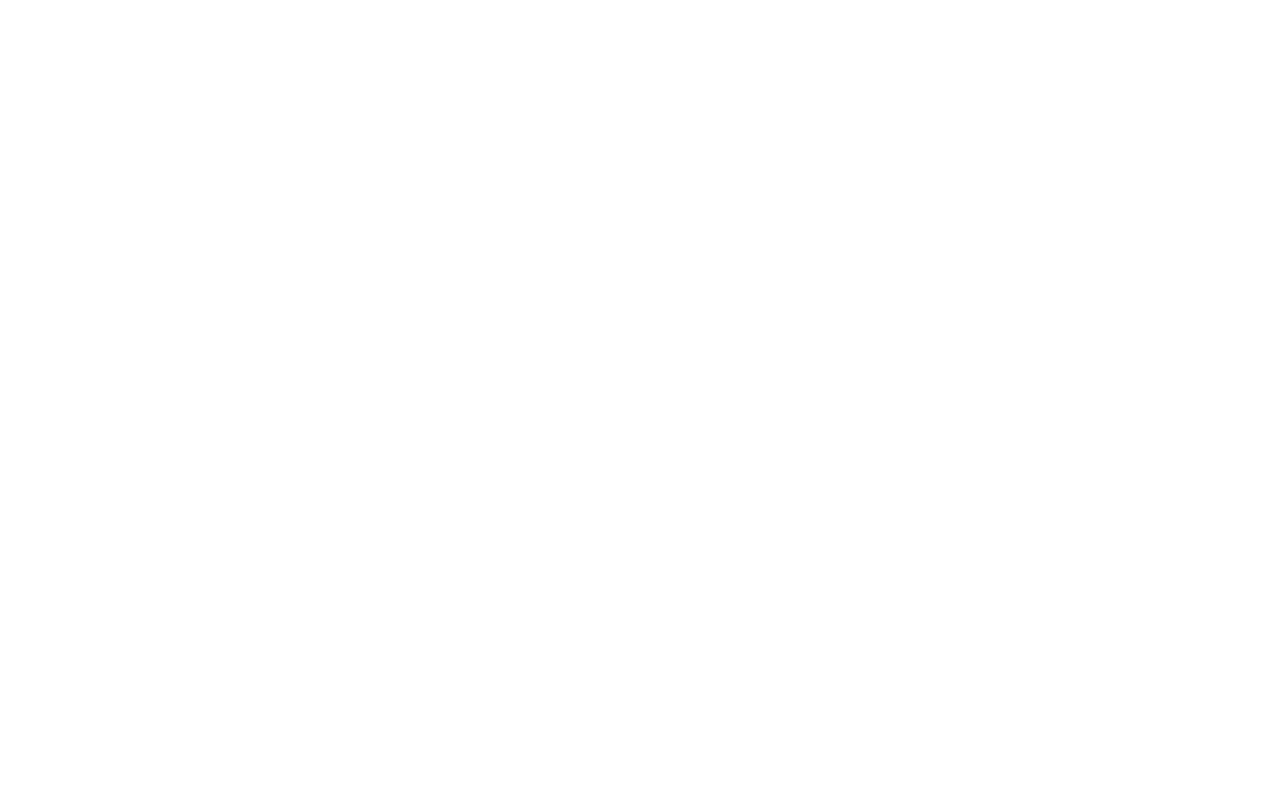
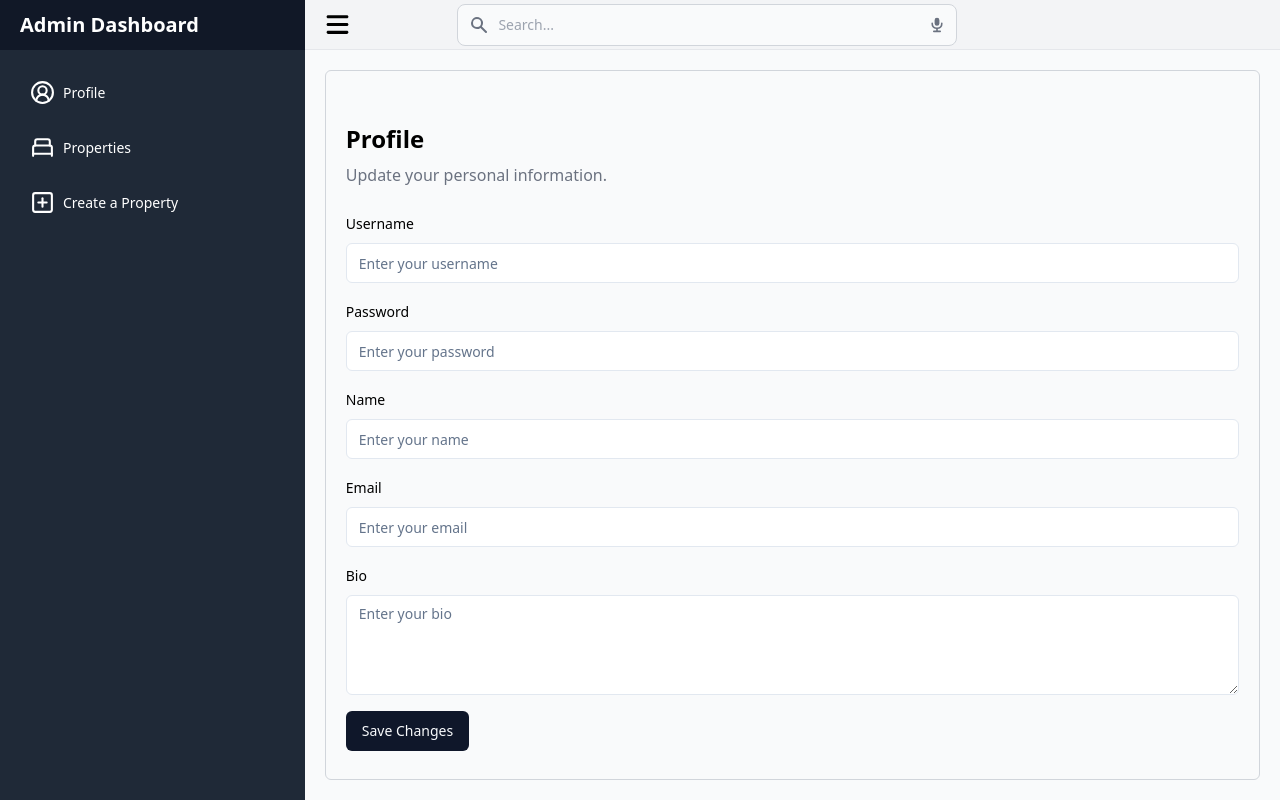
Before and after one commit to AnisRasoul/DZEstate, a Vue app: page /home in a window 1280 px wide. Before the commit this address had no page. Built offline with nearby package versions, Linux system fonts and the light colour scheme.

Commit message:
added dashboard

```diff
--- a/package.json
+++ b/package.json
@@ -22,9 +22,11 @@
     "radix-vue": "^1.7.1",
     "tailwind-merge": "^2.3.0",
     "tailwindcss-animate": "^1.0.7",
+    "vee-validate": "^4.12.6",
     "vue": "^3.4.21",
     "vue-router": "^4.3.0",
-    "vuex": "^4.1.0"
+    "vuex": "^4.1.0",
+    "zod": "^3.23.5"
   },
   "devDependencies": {
     "@types/node": "^20.12.7",
--- a/src/components/Footing.vue
+++ b/src/components/Footing.vue
@@ -1,9 +1,9 @@
 <template>
   <div class="md:grid md:grid-cols-3 py-10 mx-32">
-          <router-link to=""> <div class="flex items-center justify-center py-5">
+    <router-link to=""> <div class="flex items-center justify-center py-5">
     <img src="../assets/hero/logo.svg" class="h-50">
    <h1 class="text-4xl font-extrabold">DZEstate</h1> </div></router-link>
-  <div class="md:block flex space-x-10">
+  <div class="flex space-x-10">
 
     <div class="flex flex-col md:items-center space-y-6 md:text-xl md:my-5 border-r border-l">
       <a href="#" class="hover:font-bold  hover:text-primary border-b  ">Take a tour</a>
--- /dev/null
+++ b/src/components/ui/label/Label.vue
@@ -0,0 +1,32 @@
+<script setup>
+import { computed } from "vue";
+import { Label } from "radix-vue";
+import { cn } from "@/lib/utils";
+
+const props = defineProps({
+  for: { type: String, required: false },
+  asChild: { type: Boolean, required: false },
+  as: { type: null, required: false },
+  class: { type: null, required: false },
+});
+
+const delegatedProps = computed(() => {
+  const { class: _, ...delegated } = props;
+
+  return delegated;
+});
+</script>
+
+<template>
+  <Label
+    v-bind="delegatedProps"
+    :class="
+      cn(
+        'text-sm font-medium leading-none peer-disabled:cursor-not-allowed peer-disabled:opacity-70',
+        props.class
+      )
+    "
+  >
+    <slot />
+  </Label>
+</template>
--- /dev/null
+++ b/src/components/ui/label/index.js
@@ -0,0 +1 @@
+export { default as Label } from "./Label.vue";
--- /dev/null
+++ b/src/components/ui/textarea/Textarea.vue
@@ -0,0 +1,29 @@
+<script setup>
+import { useVModel } from "@vueuse/core";
+import { cn } from "@/lib/utils";
+
+const props = defineProps({
+  class: { type: null, required: false },
+  defaultValue: { type: [String, Number], required: false },
+  modelValue: { type: [String, Number], required: false },
+});
+
+const emits = defineEmits(["update:modelValue"]);
+
+const modelValue = useVModel(props, "modelValue", emits, {
+  passive: true,
+  defaultValue: props.defaultValue,
+});
+</script>
+
+<template>
+  <textarea
+    v-model="modelValue"
+    :class="
+      cn(
+        'flex min-h-20 w-full rounded-md border border-slate-200 bg-white px-3 py-2 text-sm ring-offset-white placeholder:text-slate-500 focus-visible:outline-none focus-visible:ring-2 focus-visible:ring-slate-950 focus-visible:ring-offset-2 disabled:cursor-not-allowed disabled:opacity-50 dark:border-slate-800 dark:bg-slate-950 dark:ring-offset-slate-950 dark:placeholder:text-slate-400 dark:focus-visible:ring-slate-300',
+        props.class
+      )
+    "
+  />
+</template>
--- /dev/null
+++ b/src/components/ui/textarea/index.js
@@ -0,0 +1 @@
+export { default as Textarea } from "./Textarea.vue";
--- a/src/router/index.js
+++ b/src/router/index.js
@@ -6,7 +6,7 @@ const router = createRouter({
 
     {
       path: '/',
-      name: 'home',
+      name: 'hero',
       component: () => import('../views/Home.vue')
     },
 
@@ -28,9 +28,27 @@ const router = createRouter({
       component: () => import('../views/Property.vue')
     },
     {
+      name: 'Dashboard',
       path: '/dashboard',
-      name: 'dashobard',
-      component: () => import('../views/Dashboard.vue')
+      component:()=> import('../views/Dashboard/Dashboard.vue'),
+      redirect: '/home',
+      children: [
+         {
+          name: 'home',
+          path: '/home',
+          component:()=> import ('../views/Dashboard/home.vue')
+        },
+        {
+          name: 'profile',
+          path: '/profile',
+          component:() => import('../views/Dashboard/profile.vue')
+        },
+        {
+          name: 'create',
+          path: '/create',
+          component:() => import('../views/Dashboard/create.vue')
+        }
+      ]
     },
   ]
 })
--- /dev/null
+++ b/src/views/Dashboard/Dashboard.vue
@@ -0,0 +1,98 @@
+<template>
+    <div class="w-screen h-screen flex">
+      <!-- Side bar -->
+      <div class="w-[400px] h-full bg-gray-200 text-white" v-show="showSide">
+        <div class="h-[50px] bg-gray-900 flex justify-start  items-center ">
+          <div class="px-[20px]">
+            <h3 class="font-bold text-xl">Admin Dashboard</h3>
+          </div>
+        </div>
+        <div class="h-[calc(100vh-50px)] bg-gray-800 py-[20px]">
+        <div class="flex flex-col justify-between h-full px-[20px] space-y-[10px]">
+          <div class="flex flex-col space-y-[10px]">
+            <!-- Loop through the sidebar links dynamically -->
+            <router-link
+              v-for="(link, index) in sidebarLinks"
+              :key="index"
+              :to="link.route"
+              class="inline-flex items-center py-[10px] px-[10px] w-full text-sm font-medium rounded-md border-gray-200 hover:bg-gray-300 hover:text-gray-800 transition duration-400 ease-in-out"
+            >
+              <component :is="link.icon" class="mr-2 w-[25px] h-[25px]" />
+              {{ link.label }}
+            </router-link>
+          </div>
+        </div>
+      </div>
+    </div>
+      <div class="w-full h-full bg-gray-400">
+        <div class="h-[50px] bg-gray-100 flex items-center shadow-sm px-[20px] w-full py-[10px] z-10 border-b ">
+          <!-- Hambuger menu -->
+          <div class="cursor-pointer w-[30px]" @click="toggleSideBar">
+            <svg xmlns="http://www.w3.org/2000/svg" viewBox="0 0 448 512" class=" w-[25px] h-[25px]">
+              <!--! Font Awesome Pro 6.2.0 by @fontawesome - https://fontawesome.com License - https://fontawesome.com/license (Commercial License) Copyright 2022 Fonticons, Inc. -->
+              <path d="M0 96C0 78.3 14.3 64 32 64H416c17.7 0 32 14.3 32 32s-14.3 32-32 32H32C14.3 128 0 113.7 0 96zM0 256c0-17.7 14.3-32 32-32H416c17.7 0 32 14.3 32 32s-14.3 32-32 32H32c-17.7 0-32-14.3-32-32zM448 416c0 17.7-14.3 32-32 32H32c-17.7 0-32-14.3-32-32s14.3-32 32-32H416c17.7 0 32 14.3 32 32z" />
+            </svg>
+          </div>
+
+          <div class="w-[calc(100%-30px)] flex">
+            <div class="w-[calc(100%-200px)] flex justify-center ">
+              <!-- Search bar -->
+              <form class="flex items-center w-[500px]">
+                <label for="voice-search" class="sr-only">Search</label>
+                <div class="relative w-full">
+                  <div class="flex absolute inset-y-0 left-0 items-center pl-3 pointer-events-none">
+                    <svg aria-hidden="true" class="w-5 h-auto text-gray-500 dark:text-gray-400" fill="currentColor" viewBox="0 0 20 20" xmlns="http://www.w3.org/2000/svg">
+                      <path fill-rule="evenodd" d="M8 4a4 4 0 100 8 4 4 0 000-8zM2 8a6 6 0 1110.89 3.476l4.817 4.817a1 1 0 01-1.414 1.414l-4.816-4.816A6 6 0 012 8z" clip-rule="evenodd"></path>
+                    </svg>
+                  </div>
+                  <input type="text" id="voice-search" class="bg-gray-50 border border-gray-300 text-gray-900 text-sm rounded-lg focus:ring-blue-500 focus:border-blue-500 block w-full pl-10 p-2.5  dark:bg-gray-700 dark:border-gray-600 dark:placeholder-gray-400 dark:text-white dark:focus:ring-blue-500 dark:focus:border-blue-500" placeholder="Search..." required>
+                  <router-link to="/" class="flex absolute inset-y-0 right-0 items-center pr-3">
+                    <svg aria-hidden="true" class="w-4 h-4 text-gray-500 dark:text-gray-400 hover:text-gray-900 dark:hover:text-white" fill="currentColor" viewBox="0 0 20 20" xmlns="http://www.w3.org/2000/svg">
+                      <path fill-rule="evenodd" d="M7 4a3 3 0 016 0v4a3 3 0 11-6 0V4zm4 10.93A7.001 7.001 0 0017 8a1 1 0 10-2 0A5 5 0 015 8a1 1 0 00-2 0 7.001 7.001 0 006 6.93V17H6a1 1 0 100 2h8a1 1 0 100-2h-3v-2.07z" clip-rule="evenodd"></path>
+                    </svg>
+                  </router-link>
+                </div>
+              </form>
+            </div>
+
+          </div>
+        </div>
+        <div class="h-[calc(100vh-50px)] bg-gray-50 p-[20px]">
+          <div class="border border-gray-300 rounded-md p-[20px] h-full">
+            <router-view></router-view>
+          </div>
+        </div>
+      </div>
+      <!-- Main  -->
+    </div>
+  </template>
+  <script>
+import { CircleUserRound, BedSingle, SquarePlus } from 'lucide-vue-next';
+
+export default {
+  components: {
+    CircleUserRound,
+    BedSingle,
+    SquarePlus,
+  },
+  data() {
+    return {
+      showSide: true,
+      sidebarLinks: [
+        { route: '/home', icon: 'CircleUserRound', label: 'Profile' },
+        { route: '/profile', icon: 'BedSingle', label: 'Properties' },
+        { route: '/create', icon: 'SquarePlus', label: 'Create a Property' },
+      ],
+    };
+  },
+  methods: {
+    toggleSideBar() {
+      this.showSide = !this.showSide;
+    },
+  },
+};
+</script>
+
+  <style>
+
+  </style>
--- a/src/views/Dashboard.vue
+++ b/src/views/Dashboard/create.vue
@@ -1,5 +1,7 @@
 <template>
-  <h1>this is a dashobard</h1>
+    <div>
+  Create a property
+    </div>
 </template>
 
 <script>
--- /dev/null
+++ b/src/views/Dashboard/home.vue
@@ -0,0 +1,50 @@
+<template>
+  <div class="w-full py-8 mx-auto">
+      <div class="space-y-6">
+        <div class="space-y-2">
+          <h2 class="text-2xl font-bold">Profile</h2>
+          <p class="text-gray-500 dark:text-gray-400">Update your personal information.</p>
+        </div>
+        <div class="space-y-4">
+          <div class="space-y-2">
+            <Label htmlFor="username">Username</Label>
+            <Input id="username" placeholder="Enter your username" />
+          </div>
+          <div class="space-y-2">
+            <Label htmlFor="password">Password</Label>
+            <Input id="password" placeholder="Enter your password" type="password" />
+          </div>
+          <div class="space-y-2">
+            <Label htmlFor="name">Name</Label>
+            <Input id="name" placeholder="Enter your name" />
+          </div>
+          <div class="space-y-2">
+            <Label htmlFor="email">Email</Label>
+            <Input id="email" placeholder="Enter your email" type="email" />
+          </div>
+          <div class="space-y-2">
+            <Label htmlFor="bio">Bio</Label>
+            <Textarea class="min-h-[100px]" id="bio" placeholder="Enter your bio" />
+          </div>
+          <Button type="submit">
+            Save Changes
+          </Button>
+        </div>
+      </div>
+    </div>
+</template>
+
+<script>
+import { Label } from "@/components/ui/label"
+import { Input } from "@/components/ui/input"
+import { Textarea } from "@/components/ui/textarea"
+import { Button } from "@/components/ui/button"
+export default {
+  components:{Label,Input,Textarea,Button}
+
+}
+</script>
+
+<style>
+
+</style>
--- /dev/null
+++ b/src/views/Dashboard/profile.vue
@@ -0,0 +1,15 @@
+<template>
+    <div>
+      <h3 class="text-2xl font-bold text-left py-2">Properties here</h3>
+    </div>
+  </template>
+
+  <script>
+  export default {
+
+  }
+  </script>
+
+  <style>
+
+  </style>
```
Also changed, not shown: 1 other file (tests, documents, lock files or other folders).
